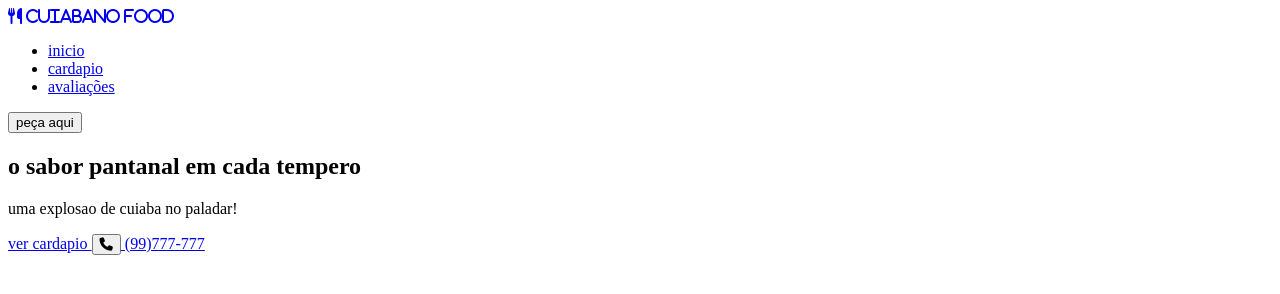
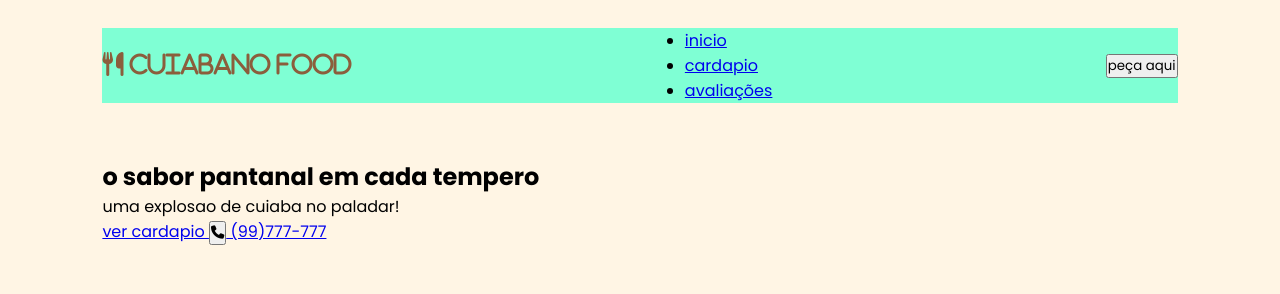
Before and after one commit to Lucas-Alves-Da-Mata/cuiabano-food, a plain HTML site: page index.html in a window 1280 px wide. Drawn offline with Linux system fonts and the light colour scheme.

Commit message:
add styles header

```diff
--- a/style.css
+++ b/style.css
@@ -2,11 +2,54 @@
 
 :root{
     --color-primary-1: #fff5e4;
-    --color-primary-1: #f2c369;
-    --color-primary-1: #ffd700;
-    --color-primary-1: #b84226;
-    --color-primary-1: #8b5e3c;
+    --color-primary-2: #f2c369;
+    --color-primary-3: #ffd700;
+    --color-primary-4: #b84226;
+    --color-primary-5: #8b5e3c;
 
-    --color-primary-1: #ffffff;
-    --color-primary-1: #1a1a1a;
+    --color-primary-0: #ffffff;
+    --color-primary-: #1a1a1a;
 }
+
+/* reset do css padao do do navegador*/
+* {
+    margin:  0;
+    padding: 0;
+    box-sizing: border-box;
+    font-family: 'poppins' , Arial, Helvetica, sans-serif;
+}
+
+html{
+    scroll-behavior: smooth;
+}
+
+body{
+    background-color: var(--color-primary-1);
+}
+
+section{
+    padding: 28px 8%;
+}
+
+/* header */
+    header {
+        width: 100%;
+        padding: 28px 8%;
+        position: sticky; /* define a barra de navegaçao  como fixa no topo da pagina */
+        top: 0;
+        background-color: var(--color-primary-1);
+        z-index: 3;
+    }
+
+    #navbar {
+        width: 100%;
+        display: flex;
+        background-color: aquamarine;
+        align-items: center;
+        justify-content: space-between;
+    }
+
+    #nav_logo {
+        font-size: 24px;
+        color: #8b5e3c;
+    }
```
Also changed, not shown: index.html (+2 -2 lines).
